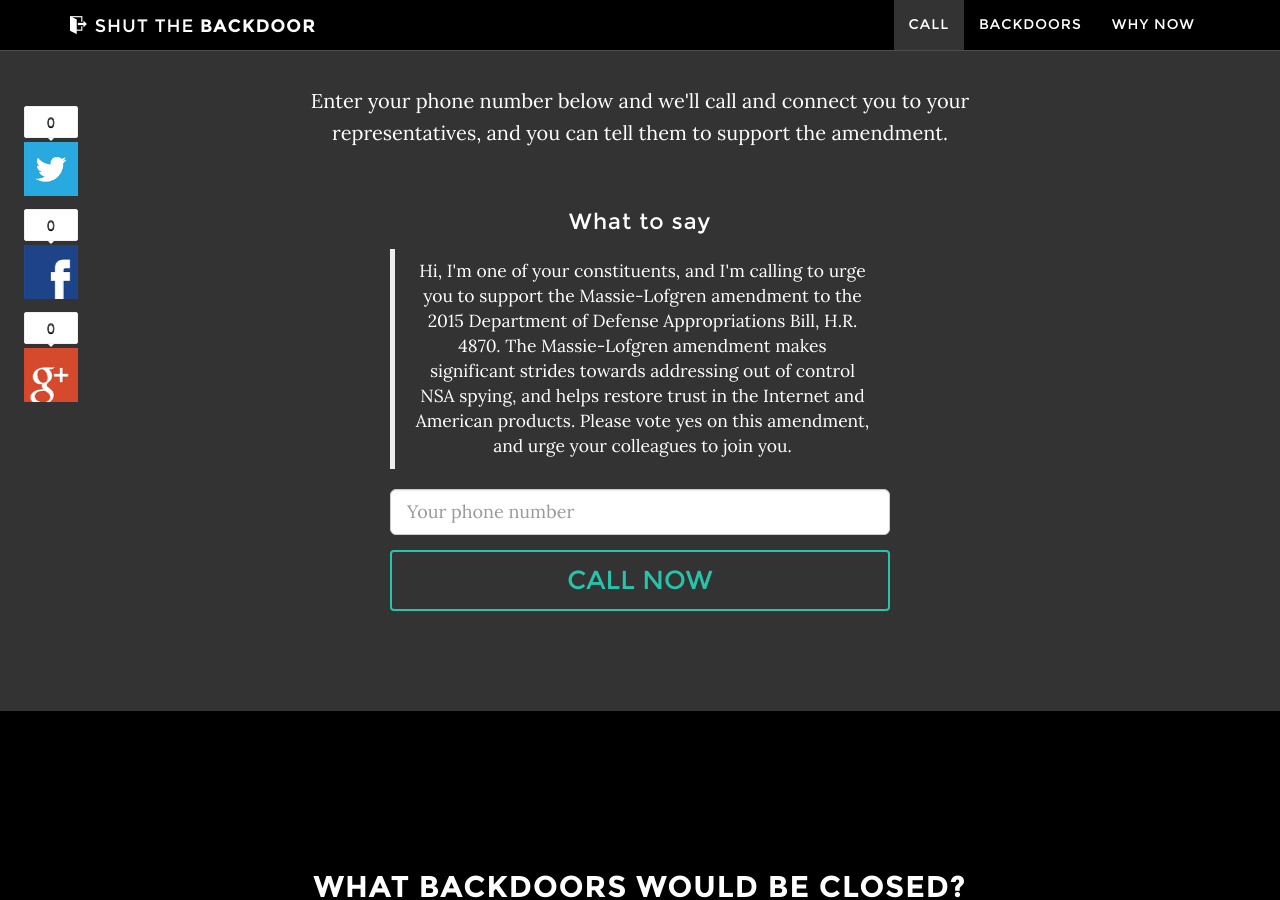
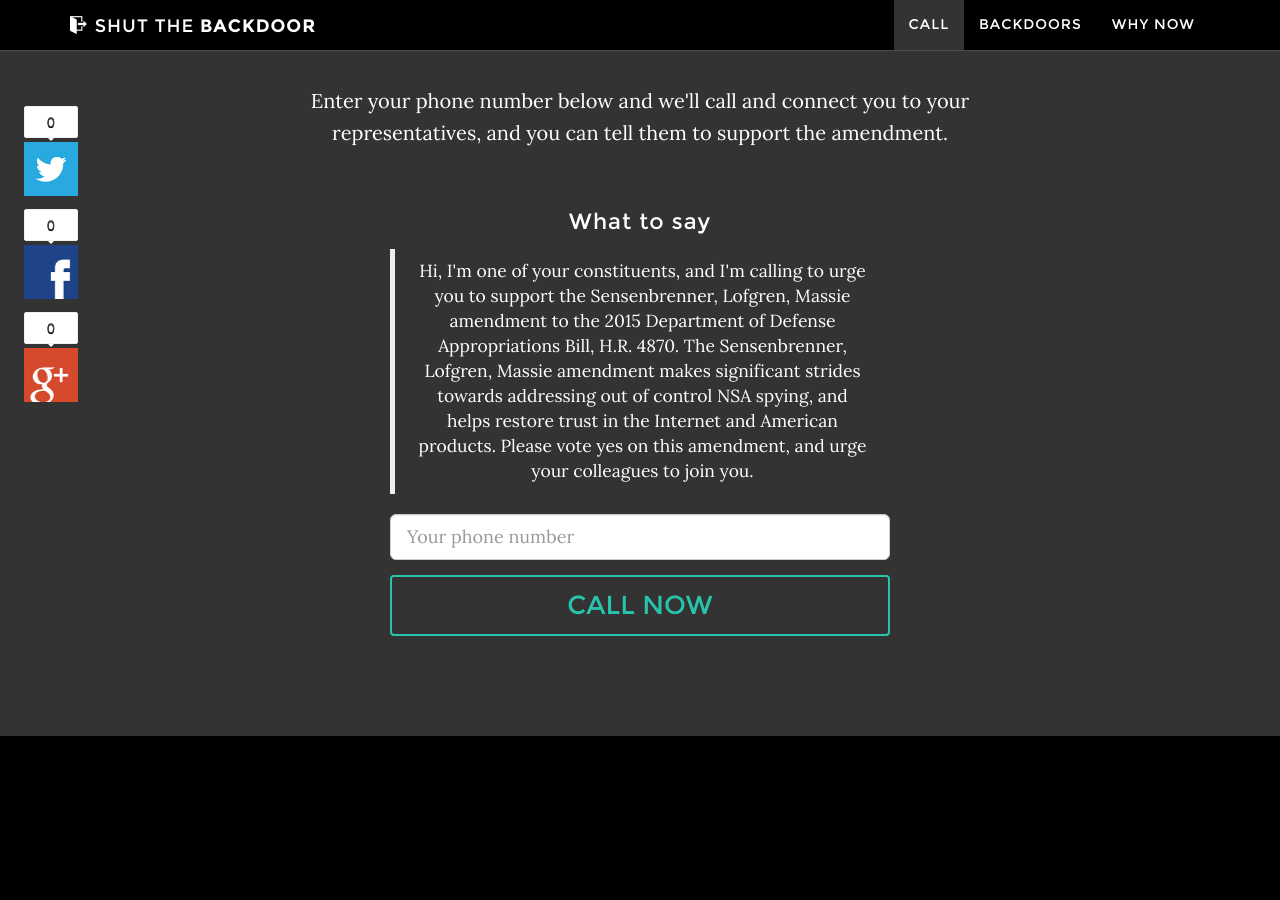
Before and after one commit to tfrce/shutthebackdoor, a Jekyll site: the page index.html, which Jekyll copies as it is, in a window 1280 px wide and 900 px high, scrolled down 1042 px. Built offline with Jekyll 4.4.1, drawn with Linux system fonts in a browser that asks for light colours; comment, search, counter and statistics services are not loaded; some of the changed text lies outside the part shown.

Commit message:
Fixes to call script

```diff
--- a/index.html
+++ b/index.html
@@ -120,7 +120,7 @@
                 <div id="tf-call-widget-container" class="hidden-xs">
                   <div id="tf-call-widget-form">
                     <h4>What to say</h4>
-                       <blockquote>Hi, I'm one of your constituents, and I'm calling to urge you to support the Massie-Lofgren amendment to the 2015 Department of Defense Appropriations Bill, H.R. 4870. The Massie-Lofgren amendment makes significant strides towards addressing out of control NSA spying, and helps restore trust in the Internet and American products. Please vote yes on this amendment, and urge your colleagues to join you.</blockquote>
+                       <blockquote>Hi, I'm one of your constituents, and I'm calling to urge you to support the Sensenbrenner, Lofgren, Massie amendment to the 2015 Department of Defense Appropriations Bill, H.R. 4870. The Sensenbrenner, Lofgren, Massie amendment makes significant strides towards addressing out of control NSA spying, and helps restore trust in the Internet and American products. Please vote yes on this amendment, and urge your colleagues to join you.</blockquote>
 
                         <form method="get" action="https://call-congress.taskforce.is/create" id="tf-call-tool" role="form">
                             <div class="form-group">
@@ -133,7 +133,7 @@
 
                       <div id="tf-call-widget-success" style="display: none;">
                     <h4>What to say</h4>
-                       <blockquote>Hi, I'm one of your constituents, and I'm calling to urge you to support the Massie-Lofgren amendment to the 2015 Department of Defense Appropriations Bill, H.R. 4870. The Massie-Lofgren amendment makes significant strides towards addressing out of control NSA spying, and helps restore trust in the Internet and American products. Please vote yes on this amendment, and urge your colleagues to join you.</blockquote>
+                       <blockquote>Hi, I'm one of your constituents, and I'm calling to urge you to support the Sensenbrenner, Lofgren, Massie amendment to the 2015 Department of Defense Appropriations Bill, H.R. 4870. The Sensenbrenner, Lofgren, Massie amendment makes significant strides towards addressing out of control NSA spying, and helps restore trust in the Internet and American products. Please vote yes on this amendment, and urge your colleagues to join you.</blockquote>
                           <p><strong>You can press * at any time to hang up and call the next representative.</strong></p>
                           <!--<p id="tf-reset">Call didn't come through? Try again.</p>-->
                         </div>
@@ -199,7 +199,7 @@
                         <p>If you understand what the backdoors above mean for the future of freedom and privacy, its your responsibility to pick up the phone and call. <br>It's your Internet and your freedom at stake.</p>
 
                         <h4>The vote is imminent:</h4>
-                        <p>The amendment being offered by Rep. Zoe Lofgren and Rep. Thomas Massie is due to be voted on either today (June 18th) or tomorrow. Now is the time call and be counted. </p>
+                        <p>The amendment being offered by Representatives Sensenbrenner, Lofgren, and Massie is due to be voted on either today (June 18th) or tomorrow. Now is the time call and be counted. </p>
 
                         <h4>Your call makes a difference:</h4>
 
```
